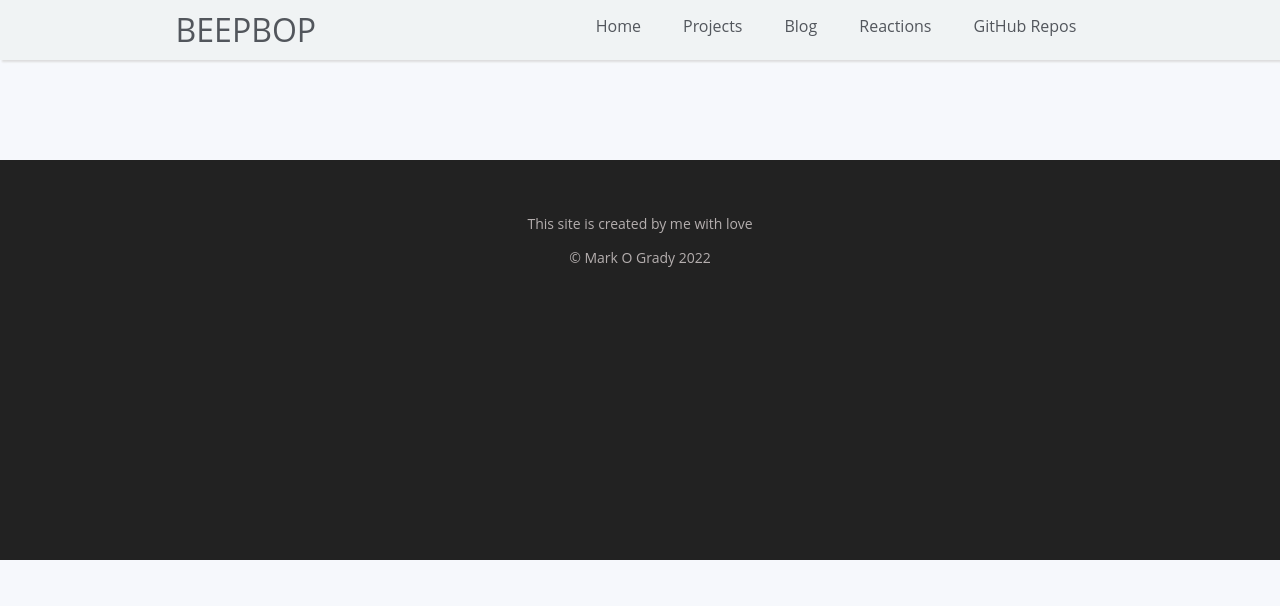
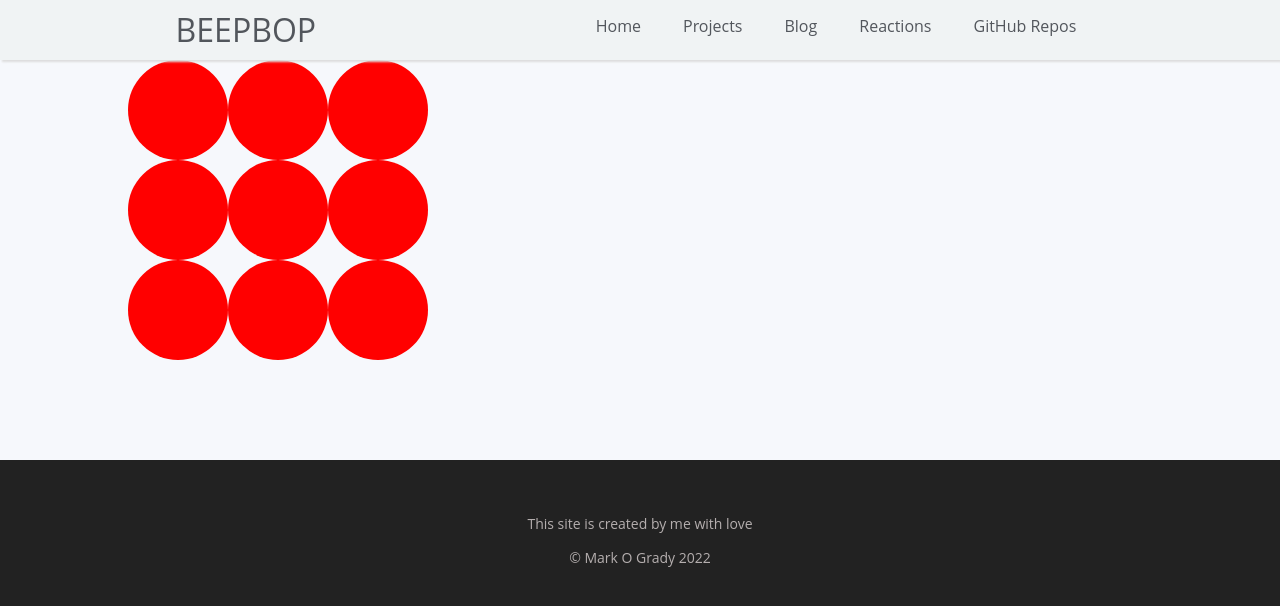
Before and after one commit to markogrady1/site2022, a React (Create React App) app: page /reactions/color-blind in a window 1280 px wide. Shown: the top 606 px of the page. Built offline with nearby package versions, Linux system fonts and the light colour scheme.

Commit message:
add new game

```diff
--- a/db.json
+++ b/db.json
@@ -14,8 +14,8 @@
     },
     {
       "id": 3,
-      "name": "number-game",
-      "niceName": "Number Game",
+      "name": "color-blind",
+      "niceName": "Color Blind",
       "content": "Lorem ipsum dolor sit amet, consectetur adipiscing elit, sed do eiusmod tempor incididunt ut labore. Lorem ipsum dolor sit amet, consectetur adipiscing elit, sed do eiusmod tempor incididunt ut labore"
     },
     {
--- a/src/App.js
+++ b/src/App.js
@@ -6,6 +6,7 @@ import Home from './pages/Home';
 import GitHubRepos from './pages/GitHubRepos';
 import Reactions from './pages/Reactions';
 import MyWordle from './components/Reactions/MyWordle/MyWordle';
+import ColorBlind from './components/Reactions/ColorBlind/ColorBlind';
 
 export default function App() {
   const routes = [
@@ -29,6 +30,10 @@ export default function App() {
       path: '/reactions/react-wordle',
       element: MyWordle,
     },
+    {
+      path: '/reactions/color-blind',
+      element: ColorBlind,
+    },
   ];
   return (
     <>
--- /dev/null
+++ b/src/components/Reactions/ColorBlind/Circle.js
@@ -0,0 +1,7 @@
+import React from 'react';
+
+function Circle() {
+  return <div className='circle'></div>;
+}
+
+export default Circle;
--- /dev/null
+++ b/src/components/Reactions/ColorBlind/ColorBlind.css
@@ -0,0 +1,13 @@
+.circle {
+  height: 100px;
+  width: 100px;
+  border-radius: 50%;
+  background-color: red;
+}
+
+.color-blind-container {
+  display: flex;
+  flex-wrap: nowrap;
+  margin: auto 0px;
+  width: 100%;
+}
--- /dev/null
+++ b/src/components/Reactions/ColorBlind/ColorBlind.js
@@ -0,0 +1,32 @@
+import React, { useState } from 'react';
+import { arrayToMatrix } from '../../../utils';
+
+import Circle from './Circle';
+import './ColorBlind.css';
+
+function ColorBlind() {
+  const [circleArr, setCircleArr] = useState(() => {
+    const matrixAttr = Math.random() < 0.5 ? [4, 2] : [9, 3];
+
+    return arrayToMatrix(
+      Array.from({ length: matrixAttr[0] - 1 + 1 }, (_, i) => 1 + i),
+      matrixAttr[1]
+    );
+  });
+
+  return (
+    <div className='color-blind-container'>
+      {circleArr.map((item, index) => {
+        return (
+          <div key={index} className='color-blind-row'>
+            {item.map((_, index) => {
+              return <Circle key={index} />;
+            })}
+          </div>
+        );
+      })}
+    </div>
+  );
+}
+
+export default ColorBlind;
```
